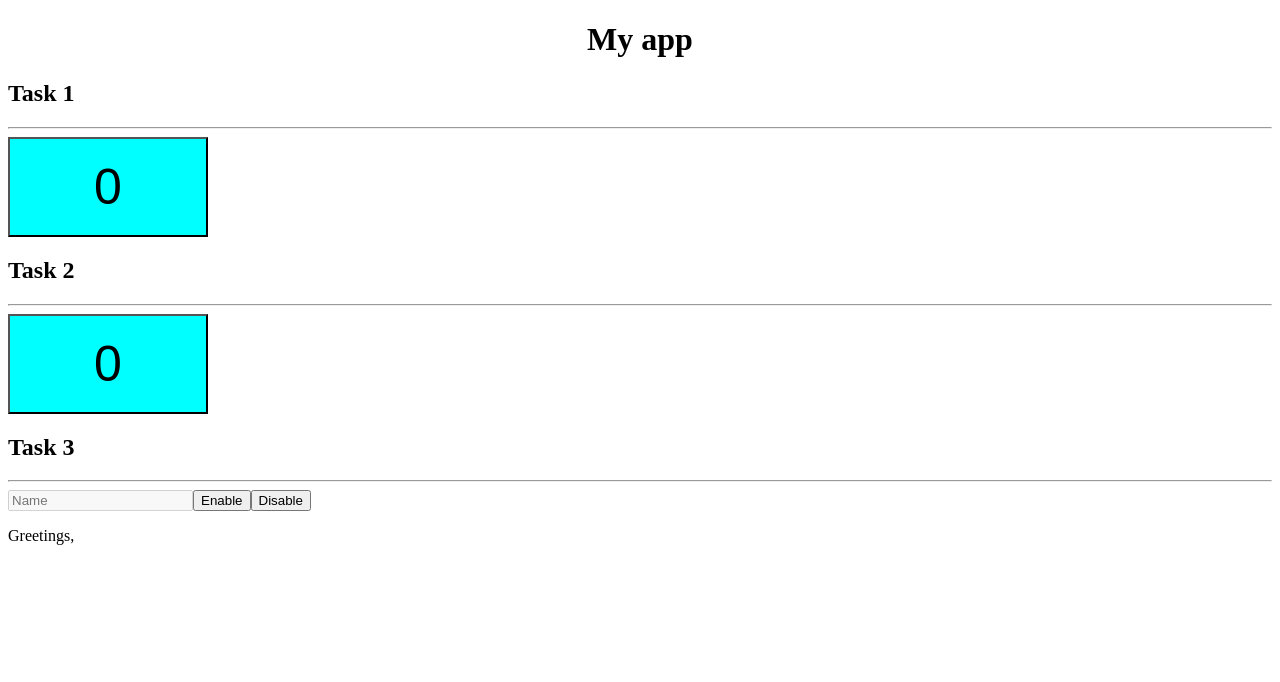
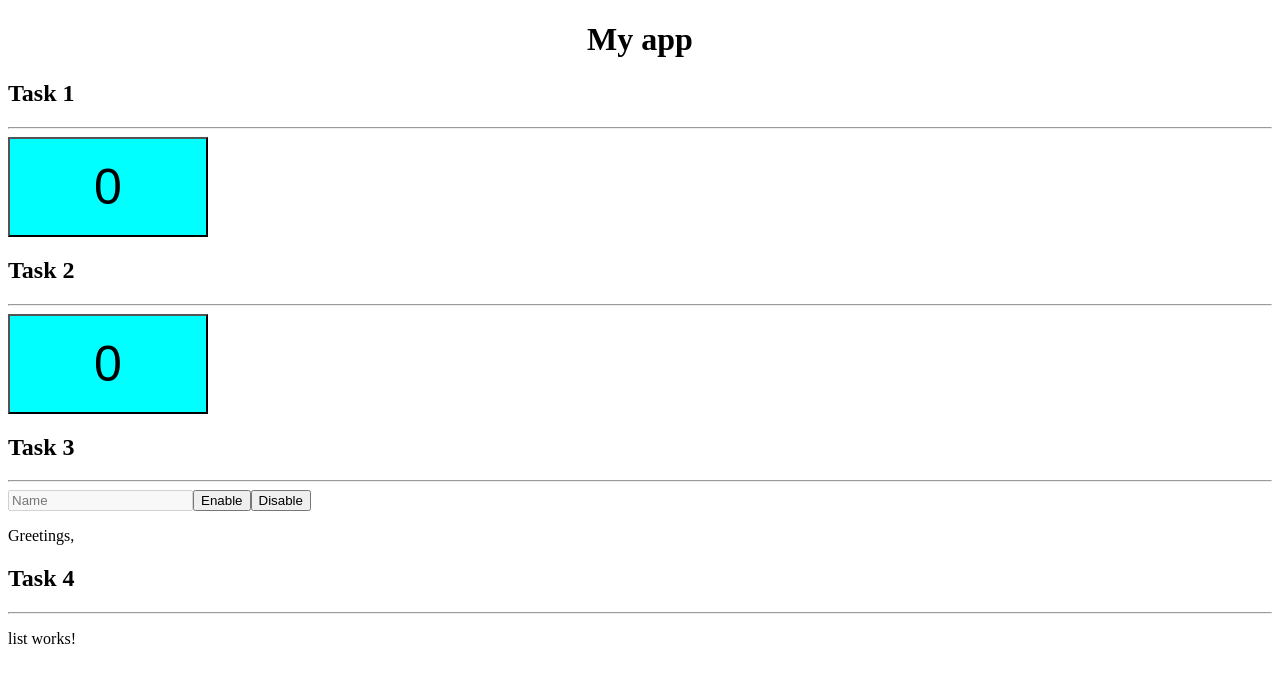
Before and after one commit to samuelburaga/angular-tasks, an Angular app: page / in a window 1280 px wide. Shown: the top 682 px of the page. Built offline with nearby package versions, Linux system fonts and the light colour scheme.

Commit message:
list component works

```diff
--- a/src/app/app.component.html
+++ b/src/app/app.component.html
@@ -8,3 +8,6 @@
 <h2>Task 3</h2>
 <hr />
 <app-text-input></app-text-input>
+<h2>Task 4</h2>
+<hr />
+<app-list></app-list>
```
